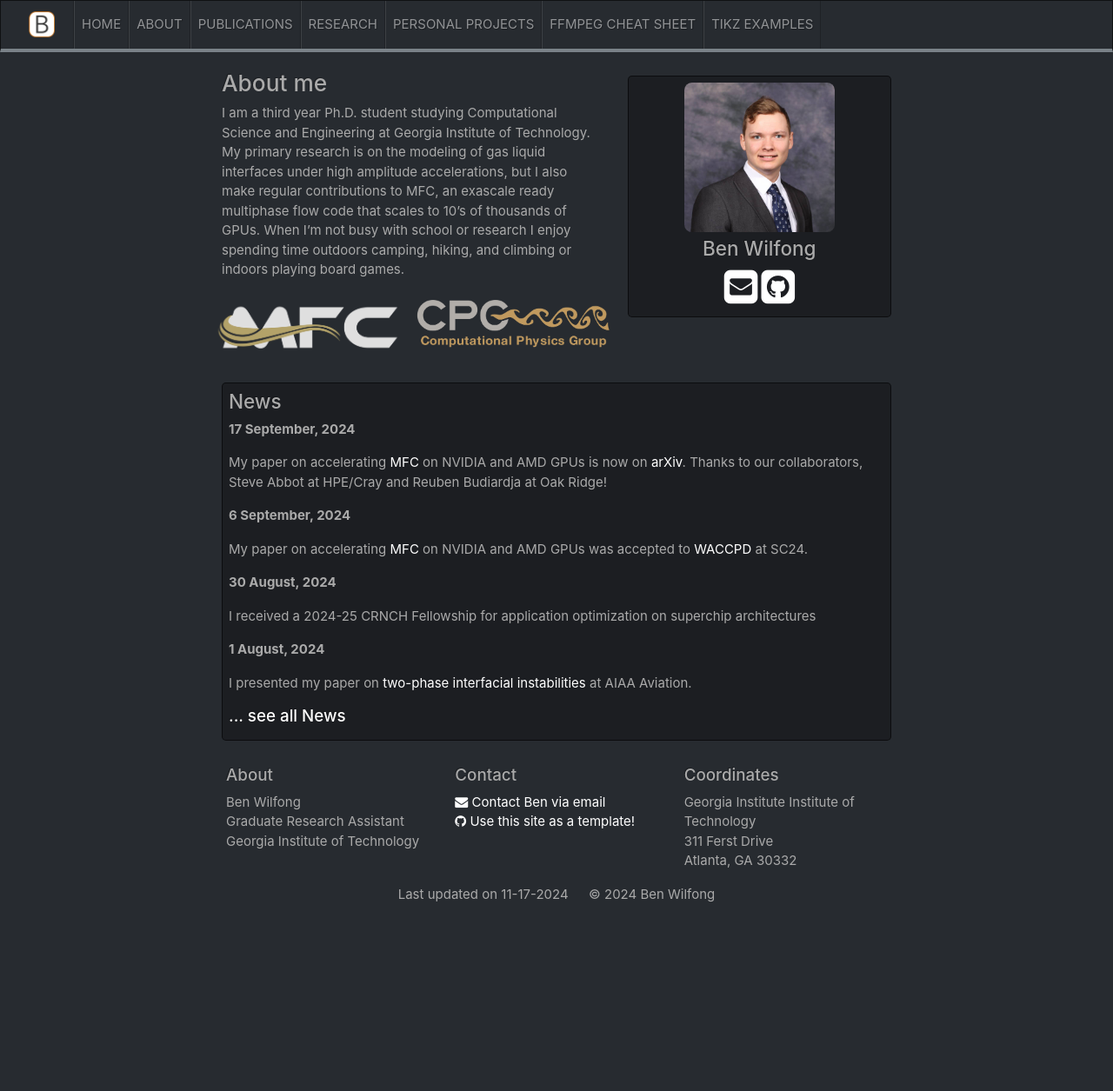
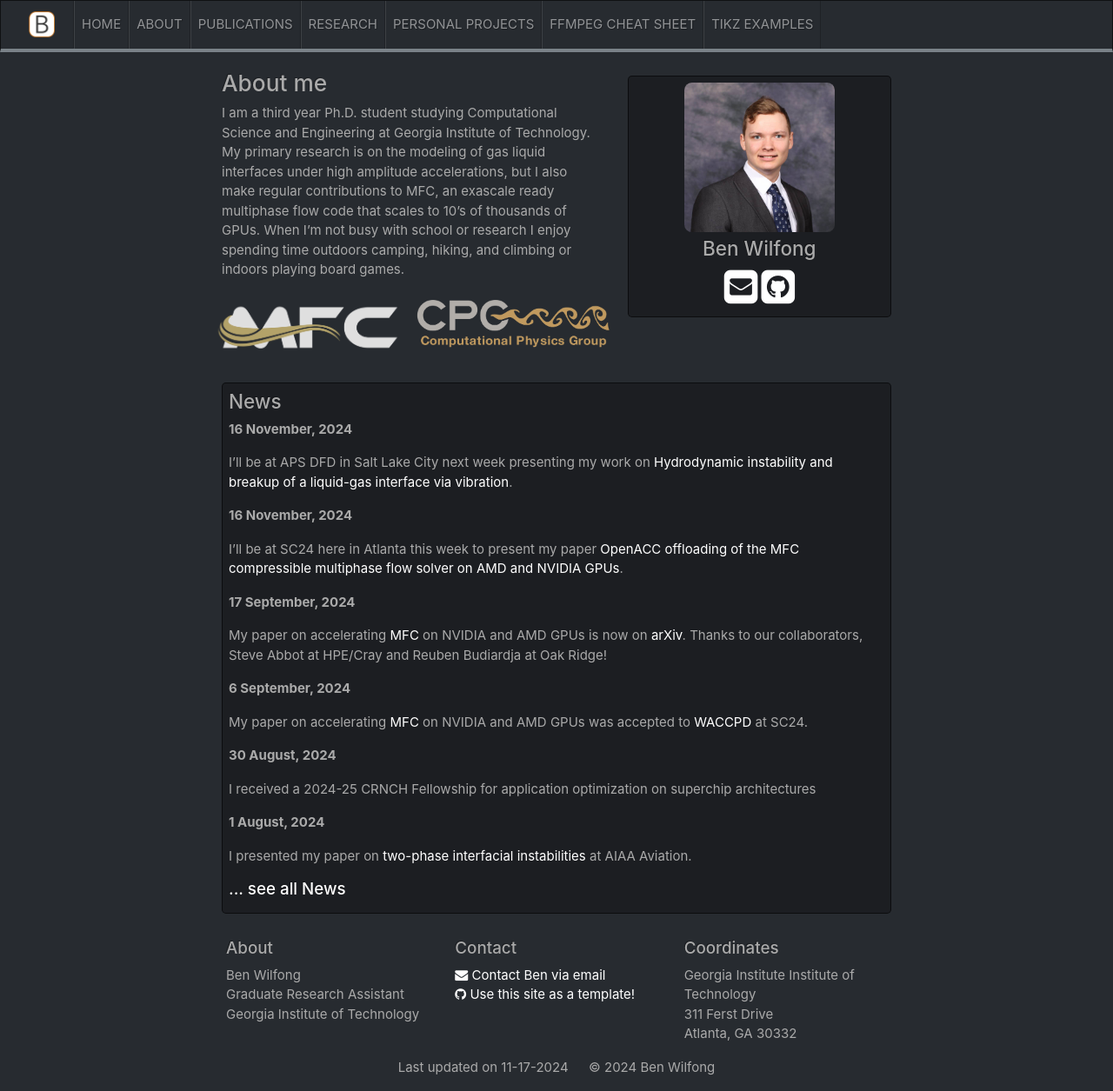
Before and after one commit to wilfonba/wilfonba.github.io, a Jekyll site: the page built from _pages/home.md, in a window 1280 px wide and 1255 px high. Shown: the whole window at 87% size. Built offline with Jekyll 4.4.1, drawn with Linux system fonts in a browser that asks for light colours; nearby versions of some CDN libraries; a style sheet for code colours, icons or effects is not loaded.

Commit message:
new news

```diff
--- a/_data/news.yml
+++ b/_data/news.yml
@@ -1,3 +1,9 @@
+- date: 16 November, 2024
+  headline: "I'll be at APS DFD in Salt Lake City next week presenting my work on [Hydrodynamic instability and breakup of a liquid-gas interface via vibration](https://meetings.aps.org/Meeting/DFD24/Session/L20.10){:target='_blank'}."
+
+- date: 16 November, 2024
+  headline: "I'll be at SC24 here in Atlanta this week to present my paper [OpenACC offloading of the MFC compressible multiphase flow solver on AMD and NVIDIA GPUs](https://sc24.conference-program.com/presenter/?uid=679414){:target='_blank'}."
+
 - date: 17 September, 2024
   headline: "My paper on accelerating [MFC](https://mflowcode.github.io){:target='_blank'} on NVIDIA and AMD GPUs is now on [arXiv](https://arxiv.org/abs/2409.10729){:target='_blank'}. Thanks to our collaborators, Steve Abbot at HPE/Cray and Reuben Budiardja at Oak Ridge!"
 
```
Also changed, not shown: _pages/tikzexamples.md (+1 -1 lines).
